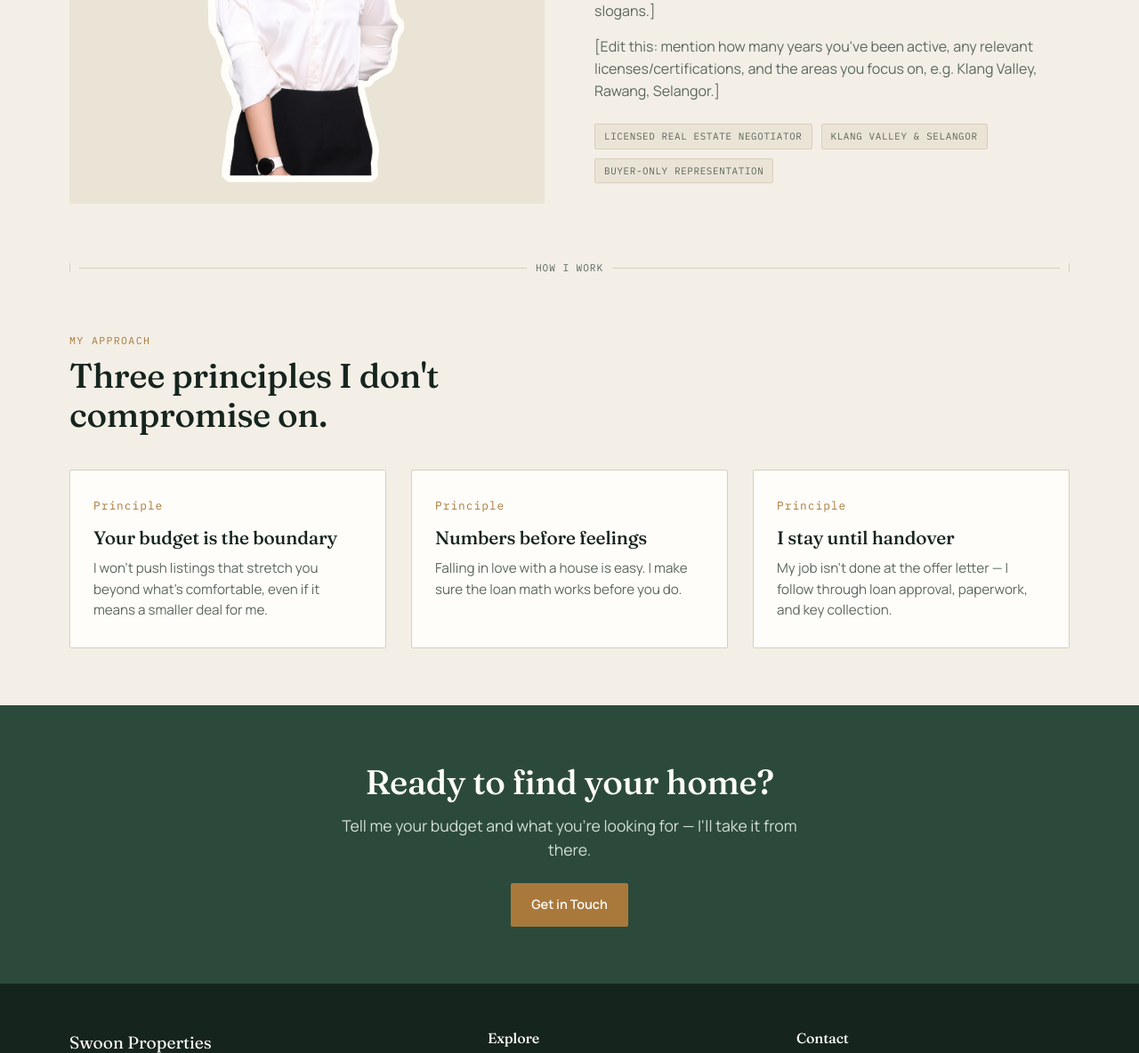
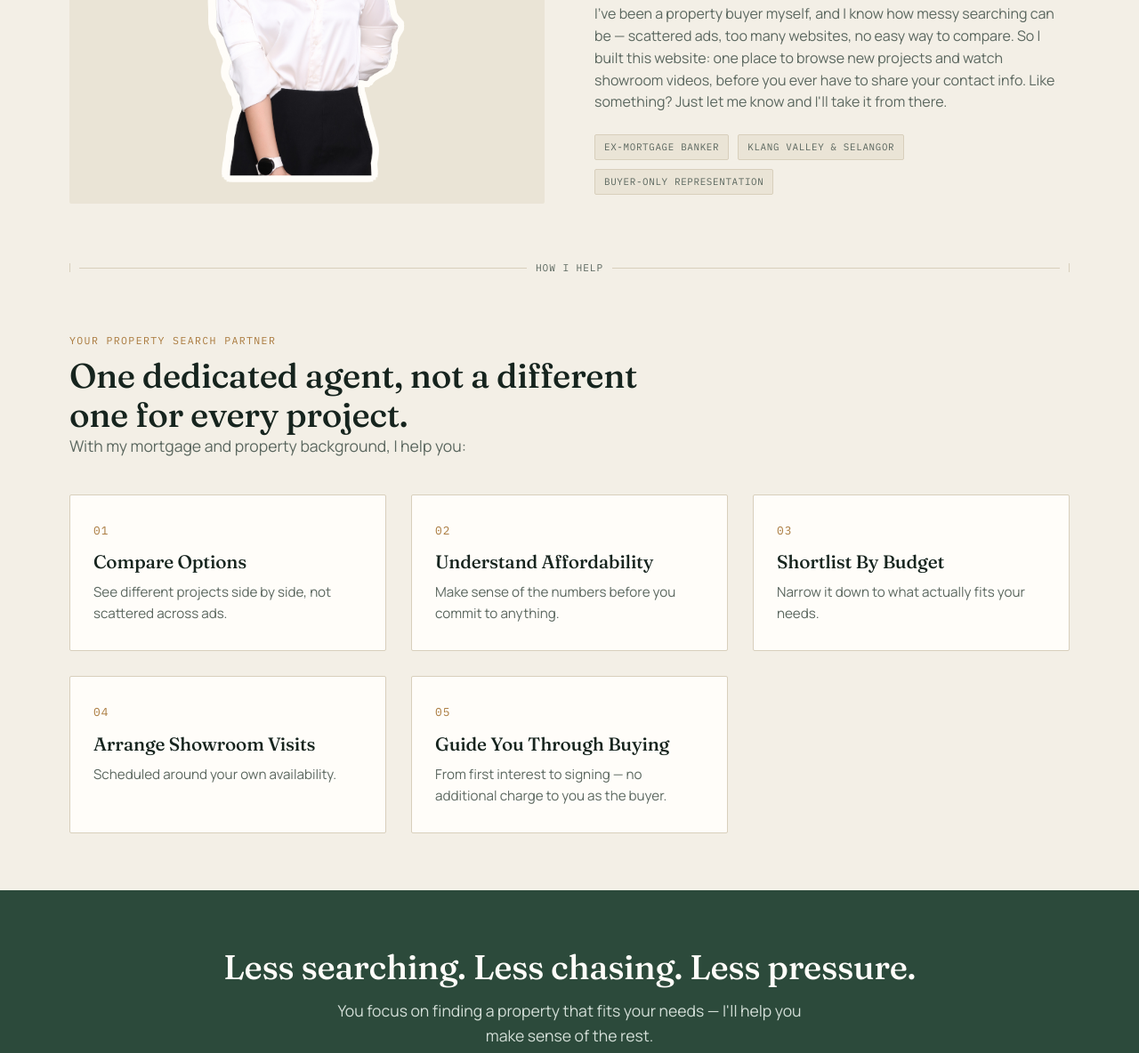
Before and after one commit to swoonproperties/swoonproperties, a plain HTML site: page about.html in a window 1280 px wide. Shown: the part 785-1969 px from the top of the page at 89% size. Drawn offline with Linux system fonts and the light colour scheme.

Commit message:
Rewrite About page story with Shirley's real background (#16)
- Replaced placeholder story paragraphs with a short, scannable
  version: mortgage banker background, personal experience as a
  buyer, and why the website exists
- Swapped the "Three principles" section for her actual 5-point "How
  I Help" list (compare options, affordability, shortlisting,
  showroom visits, guided buying — no extra charge to the buyer)
- Closing band now uses her "Less searching. Less chasing. Less
  pressure." tagline


Claude-Session: https://claude.ai/code/session_01HjkgfFfWFzdj59jKbvZ9rG

Co-authored-by: Claude <noreply@anthropic.com>

```diff
--- a/about.html
+++ b/about.html
@@ -56,10 +56,10 @@
     <div>
       <p class="eyebrow">My Story</p>
       <h2>Why I became a property specialist</h2>
-      <p style="margin-top:16px;color:var(--text-soft);">[Edit this: share a short, honest version of how you got into real estate and why you chose to specialize in representing buyers rather than sellers. 2–3 sentences works well — people connect with specifics, not slogans.]</p>
-      <p style="margin-top:16px;color:var(--text-soft);">[Edit this: mention how many years you've been active, any relevant licenses/certifications, and the areas you focus on, e.g. Klang Valley, Rawang, Selangor.]</p>
+      <p style="margin-top:16px;color:var(--text-soft);">Hi, I'm Shirley 👋 I used to work as a Mortgage Banker, helping people understand their home financing. Today I work directly with buyers — through the entire property search, not just the numbers.</p>
+      <p style="margin-top:16px;color:var(--text-soft);">I've been a property buyer myself, and I know how messy searching can be — scattered ads, too many websites, no easy way to compare. So I built this website: one place to browse new projects and watch showroom videos, before you ever have to share your contact info. Like something? Just let me know and I'll take it from there.</p>
       <div style="margin-top:24px;display:flex;gap:10px;flex-wrap:wrap;">
-        <span class="badge">Licensed Real Estate Negotiator</span>
+        <span class="badge">Ex-Mortgage Banker</span>
         <span class="badge">Klang Valley &amp; Selangor</span>
         <span class="badge">Buyer-Only Representation</span>
       </div>
@@ -67,29 +67,40 @@
   </div>
 </section>
 
-<div class="dim-divider"><span class="tick"></span><span class="rule"></span><span class="label">How I work</span><span class="rule"></span><span class="tick"></span></div>
+<div class="dim-divider"><span class="tick"></span><span class="rule"></span><span class="label">How I Help</span><span class="rule"></span><span class="tick"></span></div>
 
 <section>
   <div class="wrap">
     <div class="section-head">
-      <p class="eyebrow">My Approach</p>
-      <h2>Three principles I don't compromise on.</h2>
+      <p class="eyebrow">Your Property Search Partner</p>
+      <h2>One dedicated agent, not a different one for every project.</h2>
+      <p class="lede">With my mortgage and property background, I help you:</p>
     </div>
     <div class="grid-3">
       <div class="card">
-        <p class="num">Principle</p>
-        <h3>Your budget is the boundary</h3>
-        <p>I won't push listings that stretch you beyond what's comfortable, even if it means a smaller deal for me.</p>
+        <p class="num">01</p>
+        <h3>Compare Options</h3>
+        <p>See different projects side by side, not scattered across ads.</p>
       </div>
       <div class="card">
-        <p class="num">Principle</p>
-        <h3>Numbers before feelings</h3>
-        <p>Falling in love with a house is easy. I make sure the loan math works before you do.</p>
+        <p class="num">02</p>
+        <h3>Understand Affordability</h3>
+        <p>Make sense of the numbers before you commit to anything.</p>
       </div>
       <div class="card">
-        <p class="num">Principle</p>
-        <h3>I stay until handover</h3>
-        <p>My job isn't done at the offer letter — I follow through loan approval, paperwork, and key collection.</p>
+        <p class="num">03</p>
+        <h3>Shortlist By Budget</h3>
+        <p>Narrow it down to what actually fits your needs.</p>
+      </div>
+      <div class="card">
+        <p class="num">04</p>
+        <h3>Arrange Showroom Visits</h3>
+        <p>Scheduled around your own availability.</p>
+      </div>
+      <div class="card">
+        <p class="num">05</p>
+        <h3>Guide You Through Buying</h3>
+        <p>From first interest to signing — no additional charge to you as the buyer.</p>
       </div>
     </div>
   </div>
@@ -97,8 +108,8 @@
 
 <section class="band-forest">
   <div class="wrap" style="text-align:center;">
-    <h2>Ready to find your home?</h2>
-    <p class="lede" style="margin:14px auto 0;">Tell me your budget and what you're looking for — I'll take it from there.</p>
+    <h2>Less searching. Less chasing. Less pressure.</h2>
+    <p class="lede" style="margin:14px auto 0;">You focus on finding a property that fits your needs — I'll help you make sense of the rest.</p>
     <a href="contact.html" class="btn btn-primary" style="margin-top:24px;background:var(--brass);">Get in Touch</a>
   </div>
 </section>
```
